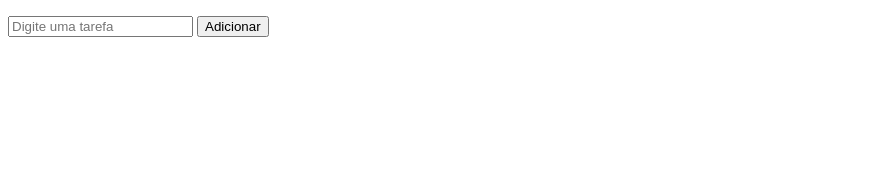
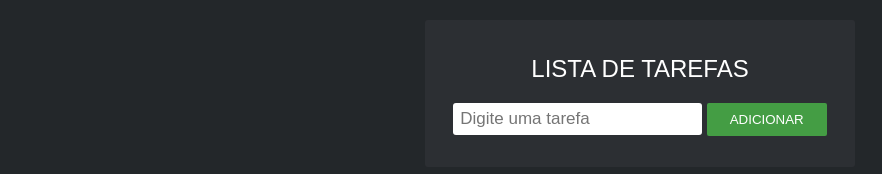
Before and after one commit to joaodivinod/to-do-list, a plain HTML site: page index.html in a window 1280 px wide. Shown: the whole page, without its empty margins (0-882 px from the left). Drawn offline with Linux system fonts and the light colour scheme.

Commit message:
Estilo finalizado

```diff
--- a/index.html
+++ b/index.html
@@ -3,15 +3,18 @@
 <head>
     <meta charset="UTF-8">
     <meta name="viewport" content="width=device-width, initial-scale=1.0">
+    <link rel="stylesheet" href="style.css">
+
     <title>lista de Tarefas</title>
 </head>
 <body>
     <div id="app">
+        <h2>LISTA DE TAREFAS</h2>
+        <input type="text" placeholder="Digite uma tarefa">
+        <button>Adicionar</button>
         <ul>
 
         </ul>
-        <input type="text" placeholder="Digite uma tarefa">
-        <button>Adicionar</button>
     </div>
     <script src="todos.js"></script>
 </body>
--- /dev/null
+++ b/style.css
@@ -0,0 +1,63 @@
+@import url('https://fonts.googleapis.com/css?family=Rubik&display=swap');
+body{
+    margin: 0;
+    padding: 0;
+    border: 0;
+    background:#23272a;
+    font-family: Arial, Helvetica, sans-serif;
+}
+#app{
+
+    margin: auto;
+    background:#2c2f33;
+    width: 400px;
+    min-width: 300px;
+    height: auto;
+    padding: 15px;
+    margin-top: 20px;
+    border-radius: 3px;
+    justify-content: center;
+    align-items: center;
+    text-align: center;
+}
+#app h2{
+    color: #fff;
+    font-weight: 300;
+
+}
+#app input{
+    display: inline-block;
+    text-align: left;
+    height: 30px;
+    width: 60%;
+    border-radius: 3px;
+    border: none;
+    padding-left: 7px;
+    font-size: 17px;
+    color: #2c2f33;
+}
+#app button{
+    display: inline-block;
+    background: #449D44;
+    color: #fff;
+    width: 30%;
+    height: 33px;
+    border-radius: 2px;
+    border: none;
+    text-transform: uppercase;
+    font-weight: 400;
+    padding: 2px;
+}
+#app li{
+    color: #fff;
+    font-weight: 400;
+    font-size: 20px;
+    text-align: left;
+    margin-top: 15px;
+    margin-bottom: 15px;
+    list-style: none;
+}
+a{
+    text-decoration: none;
+    padding-right: 15px;
+}
--- a/todos.js
+++ b/todos.js
@@ -8,23 +8,23 @@ function renderTodos() {
     listElement.innerHTML = '';
 
     for (todo of todos) {
+        var linkElement = document.createElement('a');
+
         var todoElement = document.createElement('li');
         var todoText = document.createTextNode(todo);
 
-        var linkElement = document.createElement('a');
 
         linkElement.setAttribute('href', "#");
 
         var pos = todos.indexOf(todo);
         linkElement.setAttribute('onclick', 'deleteTodo(' + pos + ')');
 
-        var linkText = document.createTextNode('Excluir');
+        var linkText = document.createTextNode('✔️');
 
         linkElement.appendChild(linkText);
 
-
+        todoElement.appendChild(linkElement);
         todoElement.appendChild(todoText);
-        todoElement.appendChild(linkElement);
         listElement.appendChild(todoElement);
     }
 }
```
